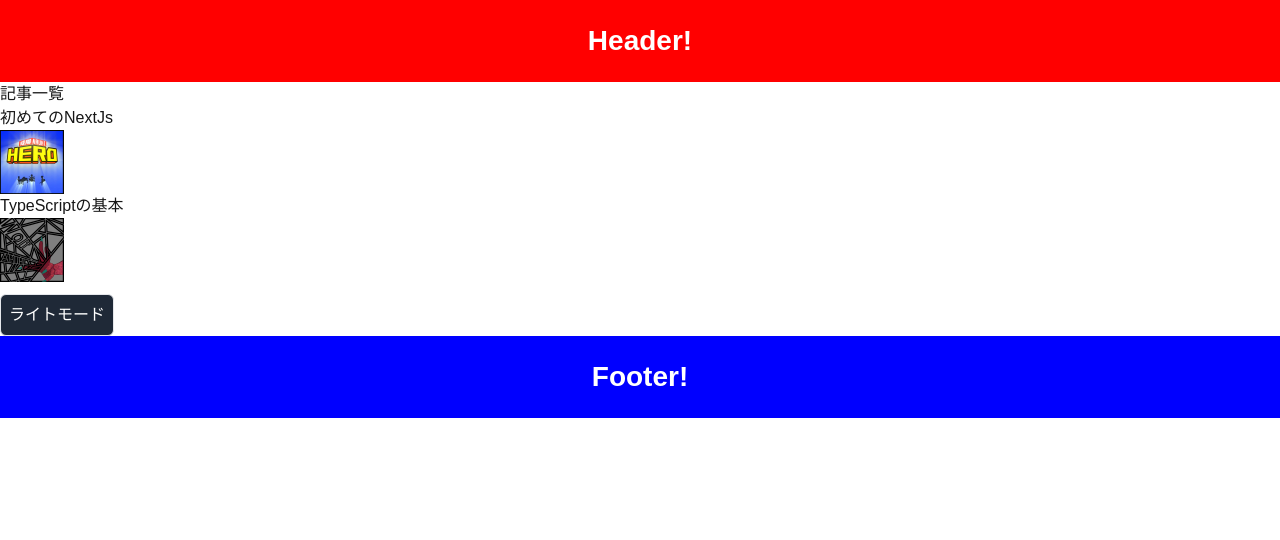
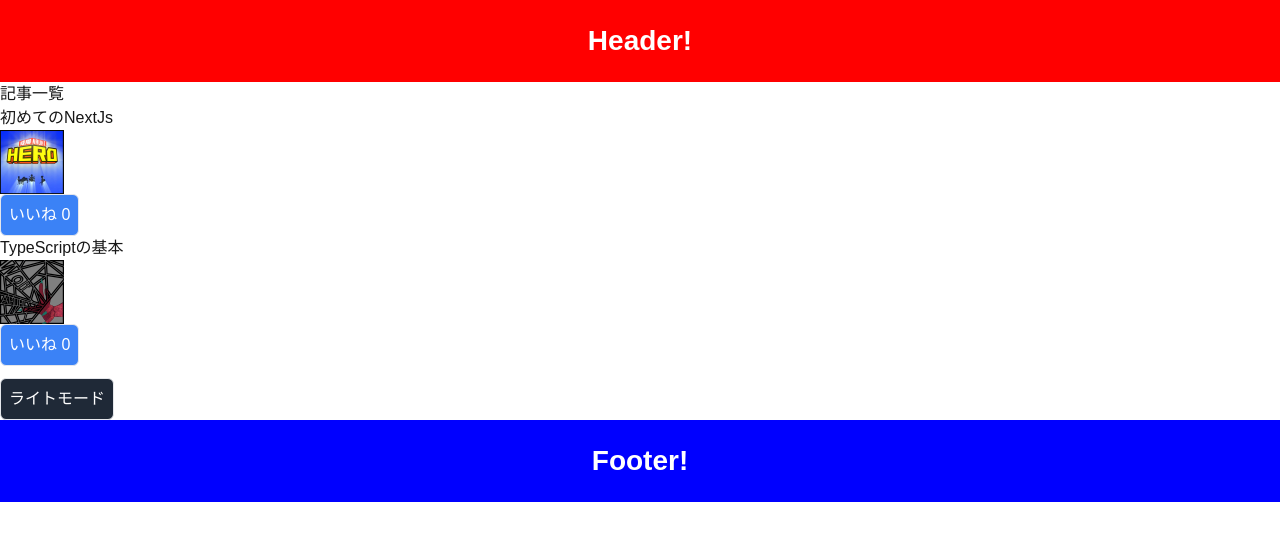
Before and after one commit to Shunta-Iwasaki/nextjs_test, a Next.js app: page /articles in a window 1280 px wide. Shown: the top 540 px of the page. Built offline with nearby package versions, Linux system fonts and the light colour scheme.

Commit message:
LIKEボタン実装

```diff
--- a/app/articles/page.tsx
+++ b/app/articles/page.tsx
@@ -1,3 +1,4 @@
+import LikeButton from '@/components/LikeButton';
 import articles from '@/data/articles.json';
 import { Article } from '@/types/article';
 import Link from 'next/link';
@@ -13,6 +14,7 @@ const Home = () => {
                             {article.title}
                             <img className='size-16' src={article.imgSrc} alt="test" />
                         </Link>
+                        <LikeButton />
                     </li>
                 ))}
             </ul>
```
